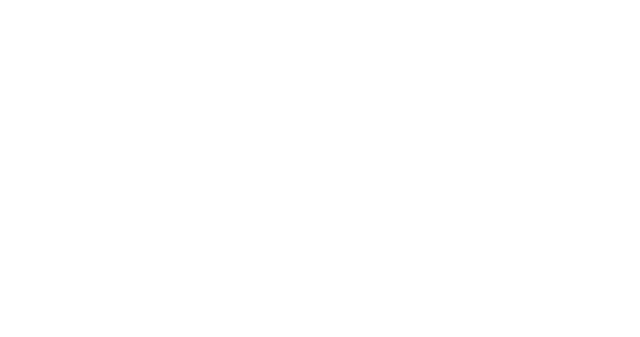
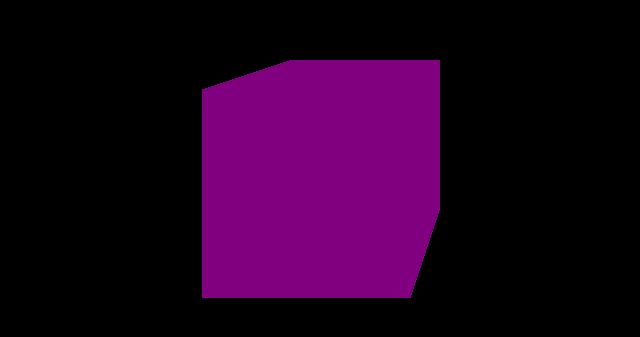
Before and after one commit to jakubgaba/threes, a React (Vite) app: page / in a window 1280 px wide. Shown: the part 415-752 px from the top of the page, without its empty margins (125-765 px from the left). Built offline with nearby package versions, Linux system fonts and the light colour scheme.

Commit message:
adding_Camera-Renderer-Positioning

```diff
--- a/index.html
+++ b/index.html
@@ -4,10 +4,12 @@
     <meta charset="UTF-8" />
     <link rel="icon" type="image/svg+xml" href="/vite.svg" />
     <meta name="viewport" content="width=device-width, initial-scale=1.0" />
-    <title>Vite + React</title>
+    <link rel="stylesheet" href="./src/styles.css">
+    <title>cube</title>
   </head>
   <body>
     <div id="root"></div>
+    <canvas class="draw"></canvas>
     <script type="module" src="/src/main.jsx"></script>
     <script src="./src/three.min.js"></script>
     <script src="./src/three/script.js"></script>
--- /dev/null
+++ b/src/styles.css
@@ -0,0 +1,14 @@
+*,
+*::before,
+*::after{
+    margin: 0;
+    padding: 0;
+    box-sizing: border-box;
+}
+
+.draw{
+    position: fixed;
+    left: 0px;
+    top: 0px;
+    outline: none;
+}
--- a/src/three/script.js
+++ b/src/three/script.js
@@ -21,4 +21,16 @@ const aspect = {
     height: window.innerHeight
 }
 const camera = new THREE.PerspectiveCamera(75, aspect.width / aspect.height, 1, 2000); // near value is 1 , and far value is 2000
+camera.position.z = 3
+camera.position.x = 1
+camera.position.y = 1
 scene.add(camera);
+
+
+//Renderer
+
+const canvas = document.querySelector(".draw");
+const renderer = new THREE.WebGLRenderer({canvas});  // canvas: canvas  add webGLRenderer
+
+renderer.setSize(aspect.width,aspect.height)    //Renderer size
+renderer.render(scene,camera)      //display what camera see
```
